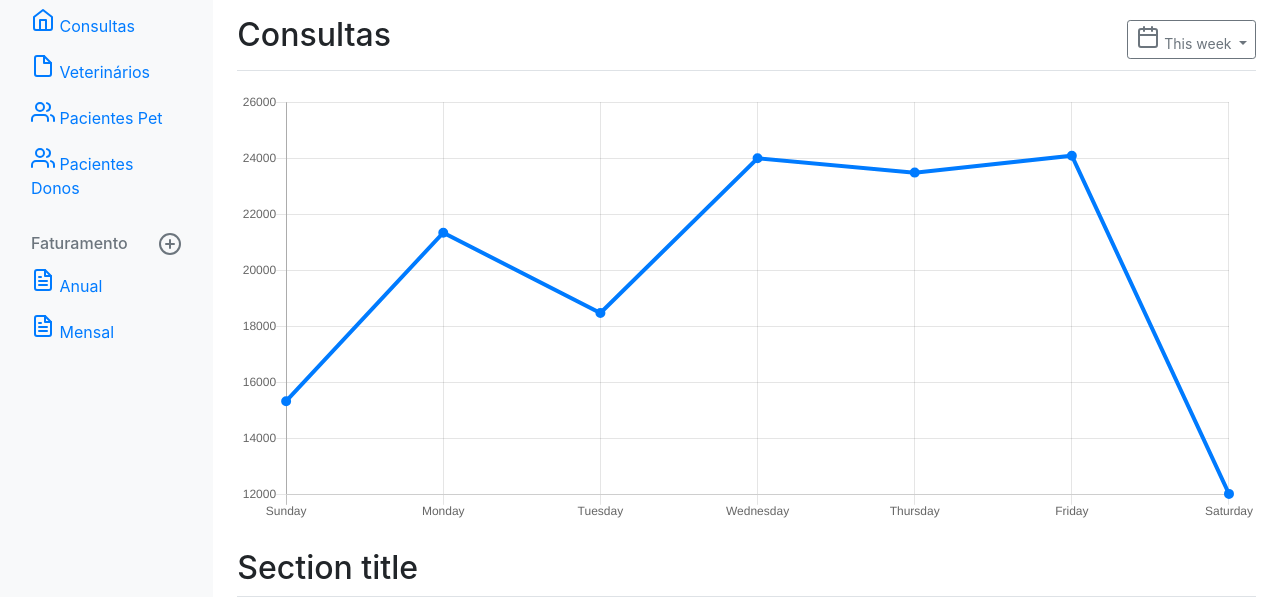
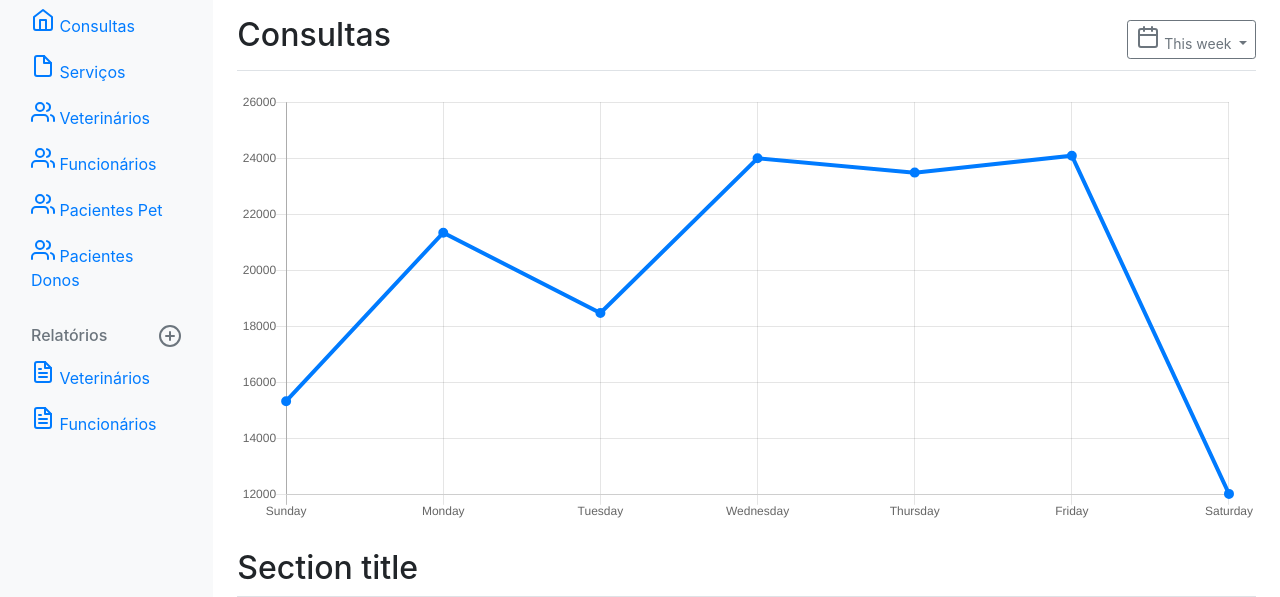
Before and after one commit to xmarisantos/EngSoftII, a PHP site: page /consultasVeterinarias/ in a window 1280 px wide. Shown: the part 40-637 px from the top of the page. Run offline with PHP 8.4, Linux system fonts and the light colour scheme; some libraries are stand-ins or nearby versions.

Commit message:
Add files via upload

```diff
--- a/consultasVeterinarias/template/cabecalho.php
+++ b/consultasVeterinarias/template/cabecalho.php
@@ -28,7 +28,7 @@
 
         <ul class="navbar-nav px-3">
           <li class="nav-item text-nowrap">
-            <a class="nav-link" href="<?= BASE_URL; ?>">Sign out</a>
+            <a class="nav-link" href="<?= BASE_URL; ?>/login.php?acao=sair"> Sign out</a>
           </li>
         </ul>
       </nav>
@@ -46,9 +46,21 @@
                       </a>
                     </li>
                     <li class="nav-item">
+                      <a class="nav-link" href="<?= BASE_URL; ?>/servico/servico.php">
+                        <span data-feather="file"></span>
+                        Serviços
+                      </a>
+                    </li>
+                    <li class="nav-item">
                       <a class="nav-link" href="<?= BASE_URL; ?>/veterinario/veterinario.php">
-                        <span data-feather="file"></span>
+                        <span data-feather="users"></span>
                         Veterinários
+                      </a>
+                    </li>
+                    <li class="nav-item">
+                      <a class="nav-link" href="<?= BASE_URL; ?>/funcionario/funcionario.php">
+                        <span data-feather="users"></span>
+                        Funcionários
                       </a>
                     </li>
                     <li class="nav-item">
@@ -67,28 +79,26 @@
                   </ul>
 
                   <h6 class="sidebar-heading d-flex justify-content-between align-items-center px-3 mt-4 mb-1 text-muted">
-                    <span>Faturamento</span>
+                    <span>Relatórios</span>
                     <a class="d-flex align-items-center text-muted" href="#">
                       <span data-feather="plus-circle"></span>
                     </a>
                   </h6>
                   <ul class="nav flex-column mb-2">
                     <li class="nav-item">
-                      <a class="nav-link" href="#">
+                      <a class="nav-link" href="<?= BASE_URL; ?>/pdf1.php">
                         <span data-feather="file-text"></span>
-                        Anual
+                        Veterinários
                       </a>
                     </li>
                     <li class="nav-item">
-                      <a class="nav-link" href="#">
+                      <a class="nav-link" href="<?= BASE_URL; ?>/pdf2.php">
                         <span data-feather="file-text"></span>
-                        Mensal
+                        Funcionários
                       </a>
                     </li>
                   </ul>
                   </div>
                   </nav>
-<main role="main" class="col-md-9 ml-sm-auto col-lg-10 pt-3 px-4">
-
-
-    <main role="main">
+                  <main role="main" class="col-md-9 ml-sm-auto col-lg-10 pt-3 px-4">
+            <main role="main">
```
Also changed, not shown: consultasVeterinarias/template/signin.css (added, +49 -0 lines).
